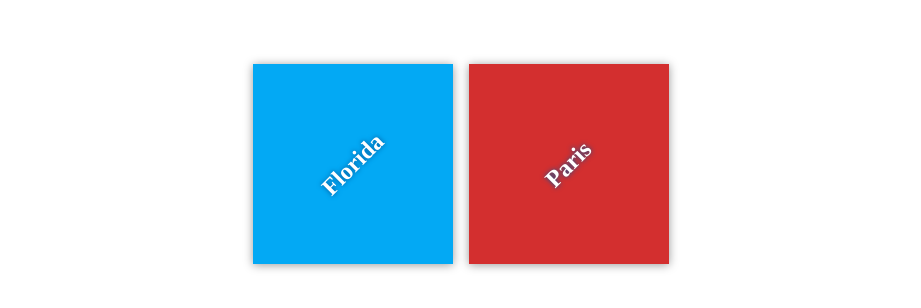
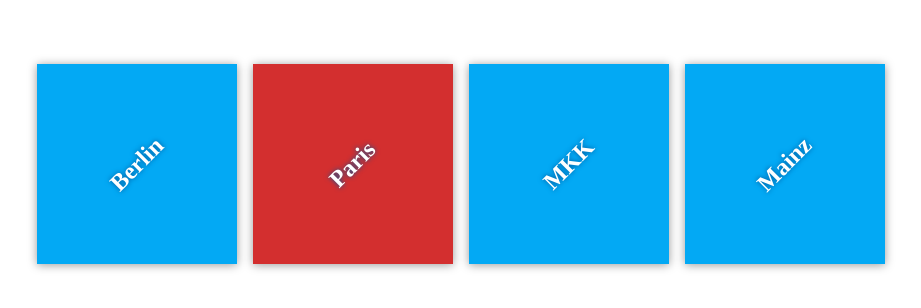
Before and after one commit to Ol-Go/my-travel-plans, a plain HTML site: page index.html in a window 1280 px wide. Shown: the part 236-544 px from the top of the page, without its empty margins (179-1100 px from the left). Drawn offline with Linux system fonts and the light colour scheme; files that its build step writes are made by us from their sources.

Commit message:
add destinations

```diff
--- a/index.html
+++ b/index.html
@@ -10,13 +10,22 @@
 
     <div class="container">
         <div class="destination-container">
-            <div class="destination" id="florida">
-                <h2>Florida</h2>
+            <div class="destination" id="berlin">
+                <h2>Berlin</h2>
             </div>
 
             <div class="destination" id="paris">
                 <h2>Paris</h2>
             </div>
+
+            <div class="destination" id="mkk">
+                <h2>MKK</h2>
+            </div>
+
+            <div class="destination" id="mainz">
+                <h2>Mainz</h2>
+            </div>
+
         </div>
     </div>
 
```
